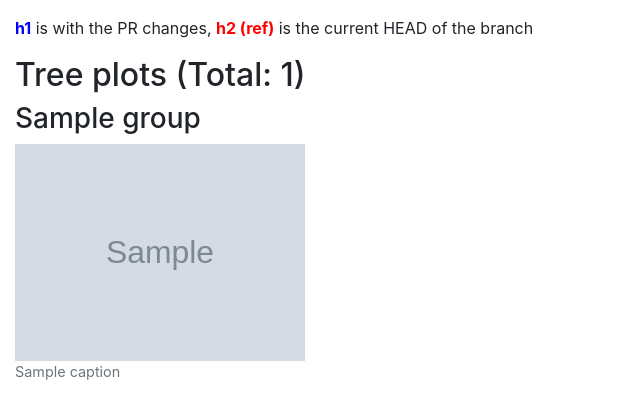
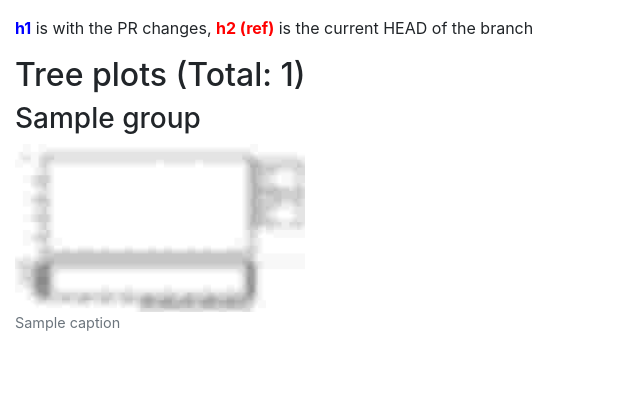
Before and after one commit to raggleton/UHH2-integration, a Flask app: template templates/plotPage.html in a window 1280 px wide. Shown: the part 104-523 px from the top of the page, without its empty margins (0-640 px from the left). Run offline with Flask 2, Linux system fonts and the light colour scheme; the template is opened without the code that fills it: most values are stand-ins (such as "Sample title", 1, 10 or a date in 2020); grey boxes marked "Sample" are stand-in pictures; some libraries are stand-ins or nearby versions.

Commit message:
Using lazy loading of img via lozad.js, with tiny placeholder jpg

```diff
--- a/templates/plotPage.html
+++ b/templates/plotPage.html
@@ -12,6 +12,9 @@
     <link rel="stylesheet" href="https://use.fontawesome.com/releases/v5.6.3/css/solid.css" integrity="sha384-+0VIRx+yz1WBcCTXBkVQYIBVNEFH1eP6Zknm16roZCyeNg2maWEpk/l/KsyFKs7G" crossorigin="anonymous">
     <link rel="stylesheet" href="https://use.fontawesome.com/releases/v5.6.3/css/brands.css" integrity="sha384-1KLgFVb/gHrlDGLFPgMbeedi6tQBLcWvyNUN+YKXbD7ZFbjX6BLpMDf0PJ32XJfX" crossorigin="anonymous">
     <link rel="stylesheet" href="https://use.fontawesome.com/releases/v5.6.3/css/fontawesome.css" integrity="sha384-jLuaxTTBR42U2qJ/pm4JRouHkEDHkVqH0T1nyQXn1mZ7Snycpf6Rl25VBNthU4z0" crossorigin="anonymous">
+
+    <!-- lazy loading lib lozad -->
+    <script type="text/javascript" src="https://cdn.jsdelivr.net/npm/lozad/dist/lozad.min.js"></script>
 
     <style>
     /* This is used to account for navbar offset*/
@@ -90,7 +93,7 @@
                 <span class="anchor" id="{{ plot.id }}"></span>
                 <figure class="figure">
                   <a href="{{ plot.filename }}" target="_blank">
-                    <img src="{{ plot.thumbnailname }}" class="img-fluid" alt="{{ plot.caption }}" title="{{ plot.caption }}"/>
+                    <img src="templates/placeholder.jpg" data-src="{{ plot.thumbnailname }}" data-srcset="{{ plot.thumbnailname }}" class="lozad img-fluid" alt="{{ plot.caption }}" title="{{ plot.caption }}"/>
                   </a>
                   <figcaption class="figure-caption">{{ plot.caption }}</figcaption>
                 </figure>
@@ -108,5 +111,12 @@
     <script src="https://code.jquery.com/jquery-3.3.1.slim.min.js" integrity="sha384-q8i/X+965DzO0rT7abK41JStQIAqVgRVzpbzo5smXKp4YfRvH+8abtTE1Pi6jizo" crossorigin="anonymous"></script>
     <script src="https://cdnjs.cloudflare.com/ajax/libs/popper.js/1.14.3/umd/popper.min.js" integrity="sha384-ZMP7rVo3mIykV+2+9J3UJ46jBk0WLaUAdn689aCwoqbBJiSnjAK/l8WvCWPIPm49" crossorigin="anonymous"></script>
     <script src="https://stackpath.bootstrapcdn.com/bootstrap/4.1.3/js/bootstrap.min.js" integrity="sha384-ChfqqxuZUCnJSK3+MXmPNIyE6ZbWh2IMqE241rYiqJxyMiZ6OW/JmZQ5stwEULTy" crossorigin="anonymous"></script>
+
+    <script type="text/javascript">
+      // lazy loads elements with default selector as '.lozad'
+      // need to put here *after* loading elements
+      const observer = lozad();
+      observer.observe();
+    </script>
   </body>
 </html>
```
Also changed, not shown: templates/placeholder.jpg (added).
